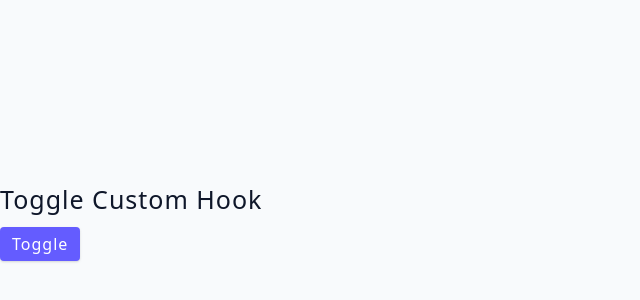
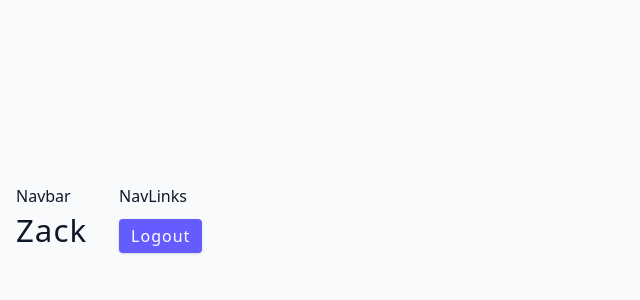
Before and after one commit to VaSu2003/useState-example, a React (Vite) app: page / in a window 1280 px wide. Shown: the part 178-478 px from the top of the page, without its empty margins (0-640 px from the left). Built offline with nearby package versions, Linux system fonts and the light colour scheme.

Commit message:
add context api to access props of parent to grandchild

```diff
--- a/src/App.jsx
+++ b/src/App.jsx
@@ -14,6 +14,7 @@ import './app.css'
 import ControlledInputs from './controlledInputs';
 import UseRefBasics from './UseRefBasics';
 import ToggleExample from './ToggleExample';
+import Navbar from './Navbar';
 
 function App() {
 
@@ -35,7 +36,8 @@ function App() {
       <Person/> */}
       {/* <ControlledInputs/> */}
       {/* <UseRefBasics/> */}
-      <ToggleExample/>
+      {/* <ToggleExample/> */}
+      <Navbar/>
     </>
   )
 }
--- /dev/null
+++ b/src/NavLinks.jsx
@@ -0,0 +1,14 @@
+import React from 'react'
+import UserContainer from './UserContainer'
+
+function NavLinks() {
+
+  return (
+    <>
+        <div>NavLinks</div>
+        <UserContainer />
+    </>
+  )
+}
+
+export default NavLinks
--- /dev/null
+++ b/src/Navbar.jsx
@@ -0,0 +1,23 @@
+import React, { useState,createContext } from 'react'
+import NavLinks from './NavLinks'
+
+export const  NavbarContext = createContext()
+
+function Navbar() {
+
+    const [user,setUser] = useState({name:"Zack"})
+
+    function logoutHandler(){
+        setUser(null)
+    }
+  return (
+    <NavbarContext.Provider value={{user,logoutHandler}} >
+        <nav className='navbar'>
+            <div>Navbar</div>
+            <NavLinks user={user} logoutHandler = {logoutHandler}/>
+        </nav>
+    </NavbarContext.Provider>
+  )
+}
+
+export default Navbar
--- a/src/ToggleExample.jsx
+++ b/src/ToggleExample.jsx
@@ -1,4 +1,4 @@
-import React,{useState} from 'react'
+import React from 'react'
 import useToggle from './useToggle';
 function ToggleExample() {
     const{show,toggle}=useToggle(false)
--- /dev/null
+++ b/src/UserContainer.jsx
@@ -0,0 +1,19 @@
+import React, { useContext } from 'react'
+import { NavbarContext } from './Navbar'
+function UserContainer() {
+
+    const {user,logoutHandler} = useContext(NavbarContext)
+
+  return (
+    <>
+        {user ? (
+        <>
+        <h3>{user.name}</h3>
+        <button className='btn' onClick={logoutHandler} >Logout</button>
+        </>): (<div>Please Login</div>)}
+
+    </>
+  )
+}
+
+export default UserContainer
```
